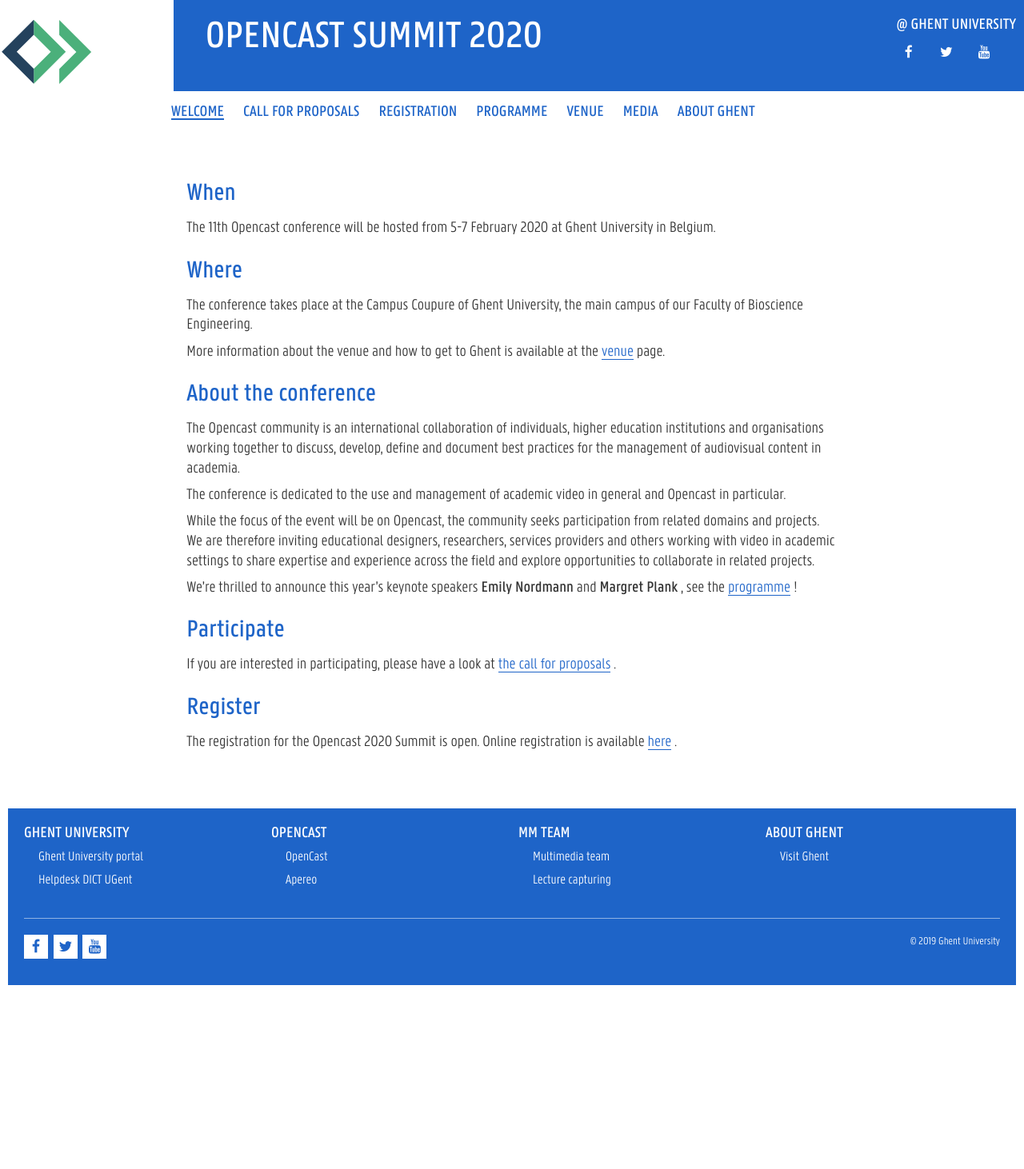
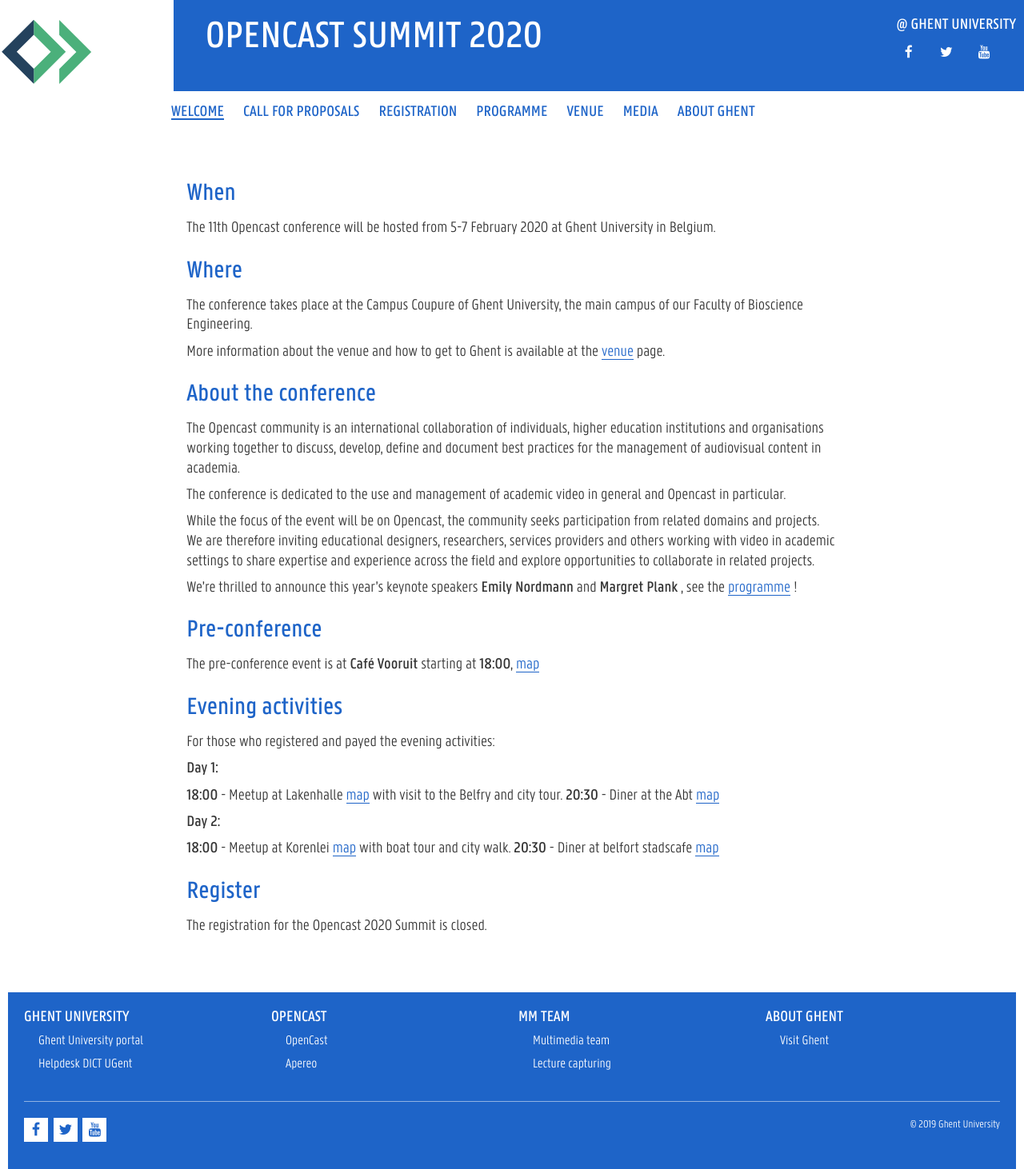
Before and after one commit to mm-dict/oc2020, a Jekyll site: the page built from index.md, in a window 1280 px wide. Shown: the whole page at 80% size. Built offline with Jekyll 4.4.1, drawn with Linux system fonts in a browser that asks for light colours; a script that is not in the unit is left out; before the commit the page ends 1232 px from its top, so only the background shows below that.

Commit message:
added evening activities

```diff
--- a/index.md
+++ b/index.md
@@ -19,10 +19,25 @@ While the focus of the event will be on Opencast, the community seeks participat
 
 We're thrilled to announce this year's keynote speakers **Emily Nordmann** and **Margret Plank** , see the [programme](https://oc2020.ugent.be/programme.html) !
 
-## Participate
+## Pre-conference
 
-If you are interested in participating, please have a look at [the call for proposals](https://oc2020.ugent.be/cfp.html) .
+The pre-conference event is at **Café Vooruit** starting at **18:00**, [map](https://goo.gl/maps/TDggnnZxVwYwqH2f8)
+
+## Evening activities
+
+For those who registered and payed the evening activities:
+
+**Day 1:**
+
+**18:00** - Meetup at Lakenhalle [map](https://goo.gl/maps/2pDkHdhEM3RorVYJ7) with visit to the Belfry and city tour.
+**20:30** - Diner at the Abt [map](https://goo.gl/maps/2eAdPhuZoe7dWCMRA)
+
+**Day 2:**
+
+**18:00** - Meetup at Korenlei [map](https://goo.gl/maps/Jmx9fPnUuFzCZBH59) with boat tour and city walk.
+**20:30** - Diner at belfort stadscafe [map](https://goo.gl/maps/gfXW9V6UnDRmb8x56)
+
 
 ## Register
 
-The registration for the Opencast 2020 Summit is open. Online registration is available [here](https://congrezzo.ugent.be/opencast2020/registration-opencast-summit-2020) .
+The registration for the Opencast 2020 Summit is closed.
```
